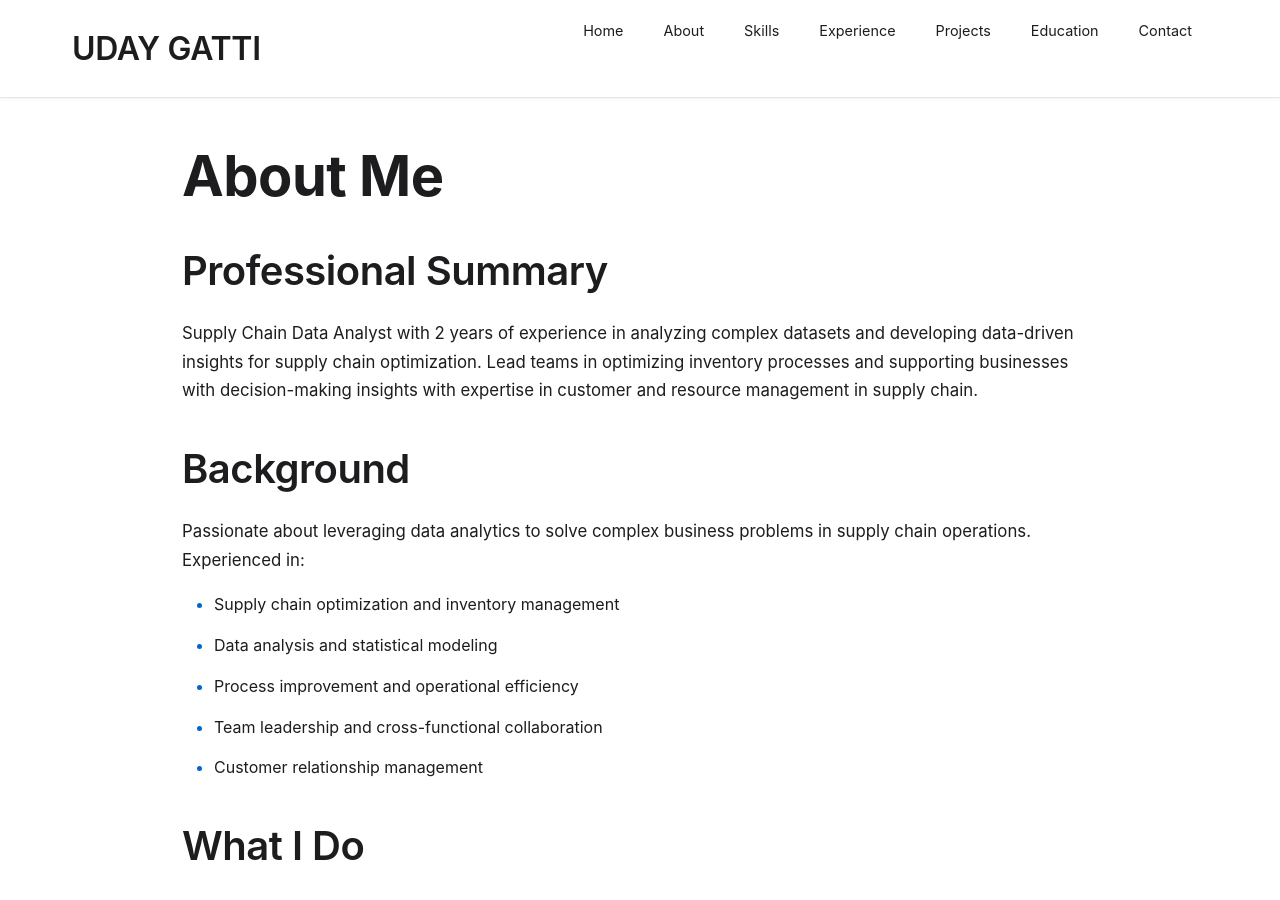
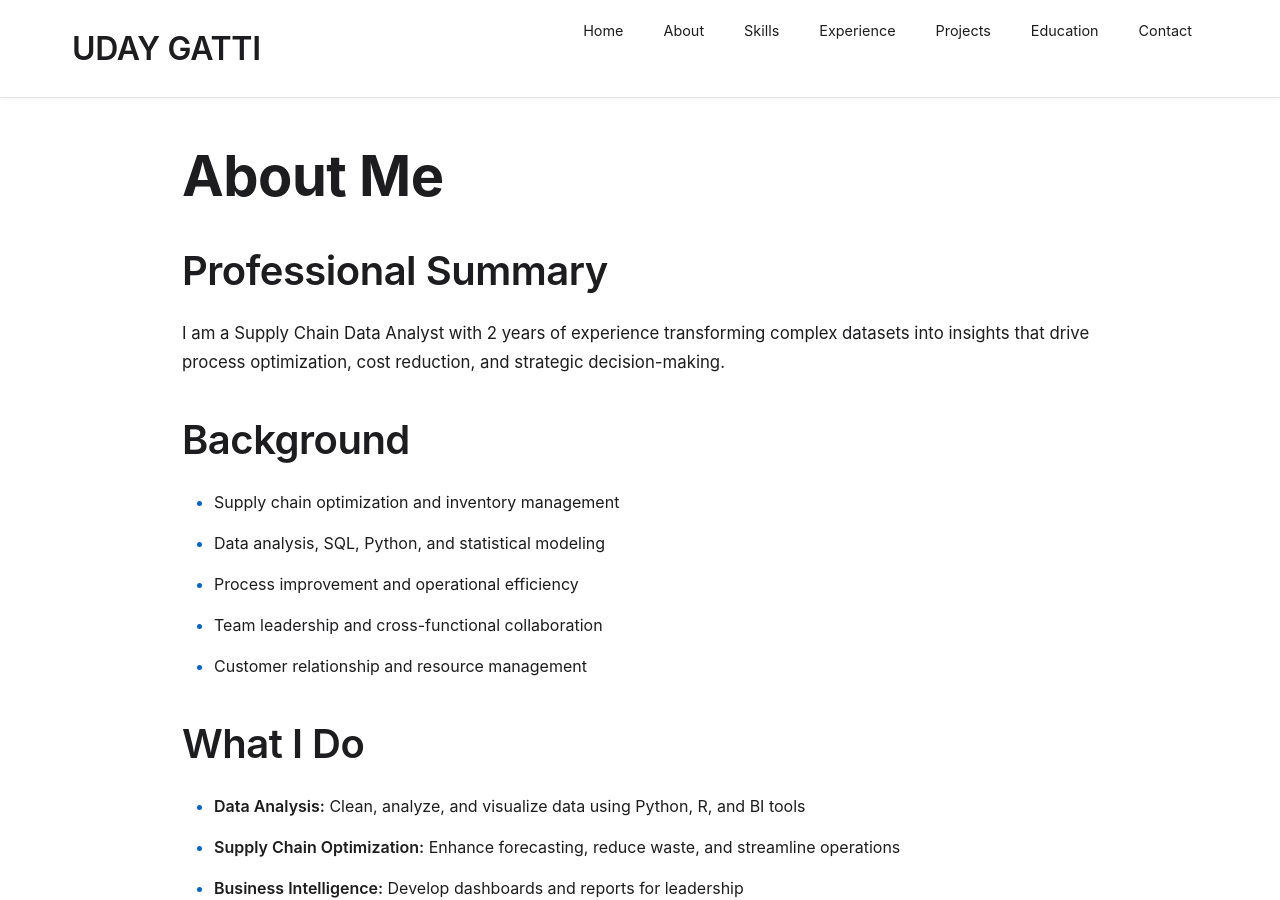
Before and after one commit to gattiuday/portfolio, a Jekyll site: the page built from about.md, in a window 1280 px wide and 900 px high. Built offline with Jekyll 4.4.1, drawn with Linux system fonts in a browser that asks for light colours; our own code applies the rules of GitHub Pages for plain Markdown files; some of the changed text lies outside the part shown.

Commit message:
Update about.md

```diff
--- a/about.md
+++ b/about.md
@@ -1,38 +1,33 @@
----
-layout: default
-title: About Me
----
+<h1>About Me</h1>
 
-# About Me
+<h2>Professional Summary</h2>
+<p>
+I am a Supply Chain Data Analyst with 2 years of experience transforming complex datasets into insights that drive process optimization, cost reduction, and strategic decision-making.
+</p>
 
-## Professional Summary
+<h2>Background</h2>
+<ul>
+  <li>Supply chain optimization and inventory management</li>
+  <li>Data analysis, SQL, Python, and statistical modeling</li>
+  <li>Process improvement and operational efficiency</li>
+  <li>Team leadership and cross-functional collaboration</li>
+  <li>Customer relationship and resource management</li>
+</ul>
 
-Supply Chain Data Analyst with 2 years of experience in analyzing complex datasets and developing data-driven insights for supply chain optimization. Lead teams in optimizing inventory processes and supporting businesses with decision-making insights with expertise in customer and resource management in supply chain.
+<h2>What I Do</h2>
+<ul>
+  <li><strong>Data Analysis:</strong> Clean, analyze, and visualize data using Python, R, and BI tools</li>
+  <li><strong>Supply Chain Optimization:</strong> Enhance forecasting, reduce waste, and streamline operations</li>
+  <li><strong>Business Intelligence:</strong> Develop dashboards and reports for leadership</li>
+  <li><strong>Process Improvement:</strong> Identify bottlenecks and develop actionable solutions</li>
+  <li><strong>Team Leadership:</strong> Guide technical and operational teams toward data-driven decisions</li>
+</ul>
 
-## Background
+<h2>Contact</h2>
+<p>
+📧 gattiuday@gmail.com<br>
+🔗 <a href="https://linkedin.com/in/yourprofile">LinkedIn</a><br>
+📍 Phoenix, AZ
+</p>
 
-Passionate about leveraging data analytics to solve complex business problems in supply chain operations. Experienced in:
-
-- Supply chain optimization and inventory management
-- Data analysis and statistical modeling
-- Process improvement and operational efficiency
-- Team leadership and cross-functional collaboration
-- Customer relationship management
-
-## What I Do
-
-- Data Analysis: Transform raw data into actionable insights using Python, R, and advanced analytics tools
-- Supply Chain Optimization: Develop strategies to improve inventory management and reduce operational costs
-- Business Intelligence: Create dashboards and reports to support strategic decision-making
-- Process Improvement: Identify bottlenecks and implement solutions to enhance efficiency
-- Team Leadership: Guide teams in implementing data-driven approaches to supply chain challenges
-
-## Contact
-
-📧 [gattiuday@gmail.com](mailto:gattiuday@gmail.com)
-[LinkedIn](https://linkedin.com/in/yourprofile)
-Phoenix, AZ
-
----
-
-[← Back to Home](index.md)
+<a href="index.md">← Back to Home</a>
```
